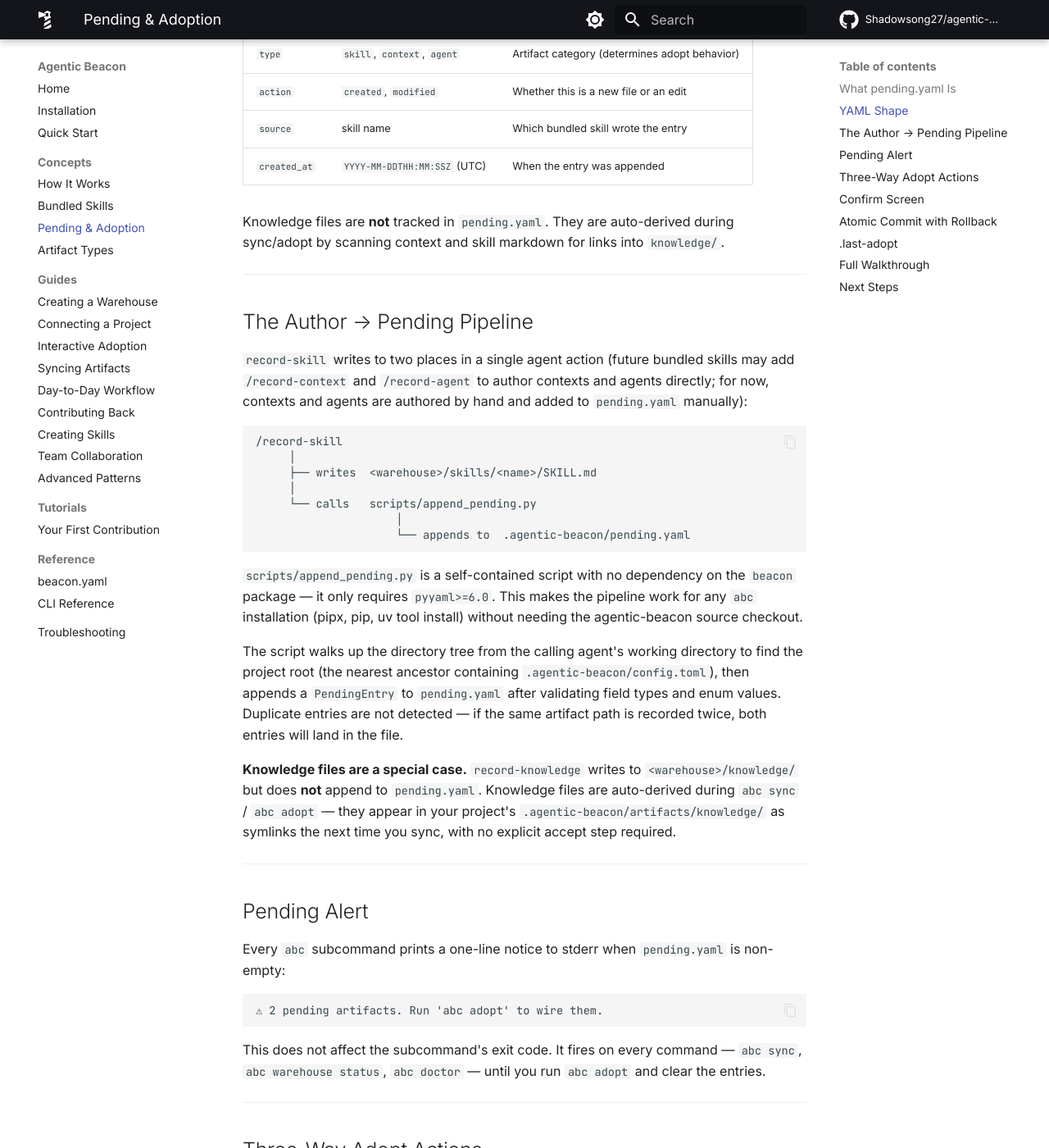
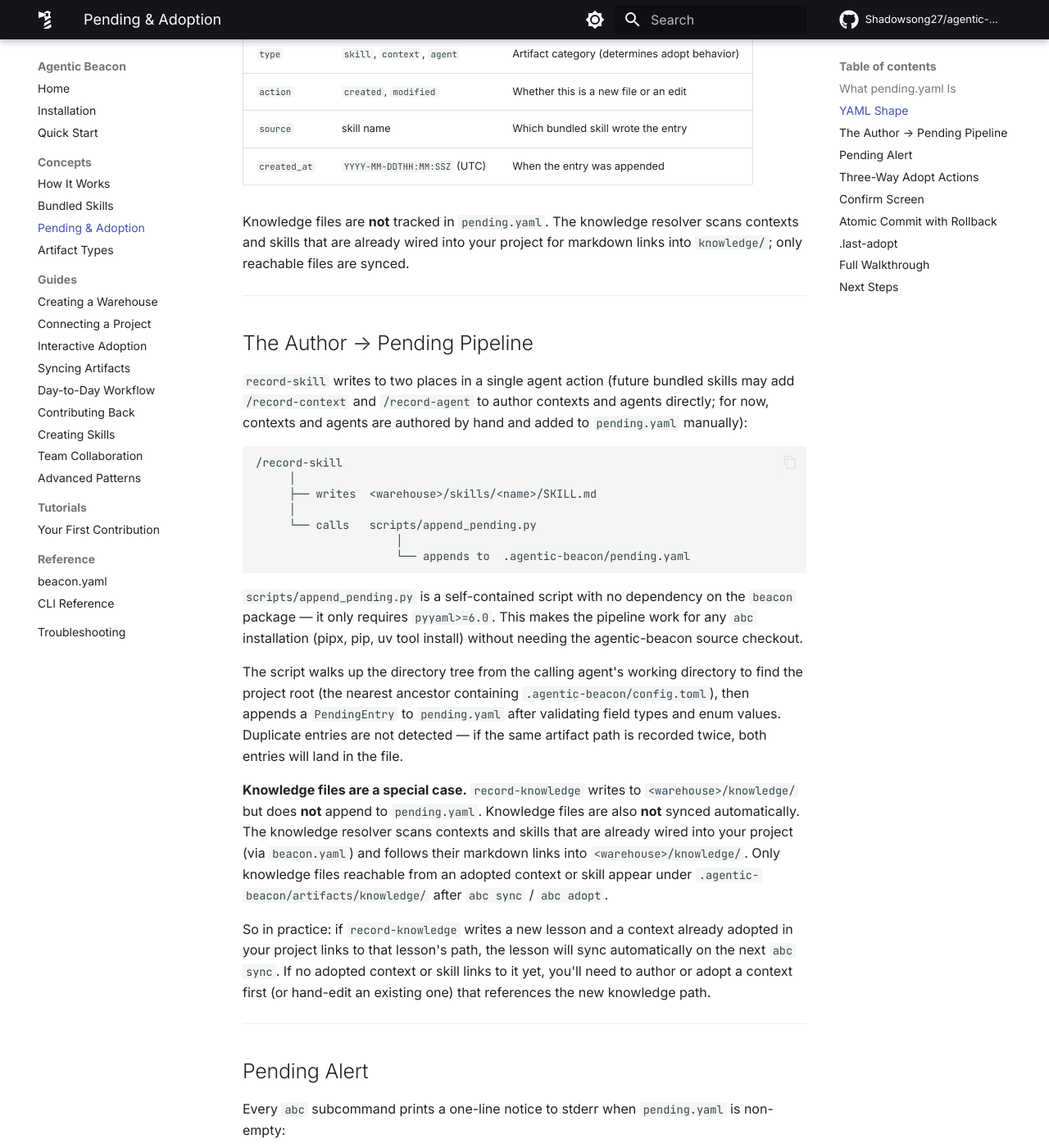
Before and after one commit to Shadowsong27/agentic-beacon, an MkDocs documentation site: the page built from site-docs/concepts/pending-and-adoption.md, in a window 1280 px wide and 1400 px high, scrolled down 967 px. Shown: the whole window at 82% size. Built offline with MkDocs 1.6.1 and Material for MkDocs 9.7.7, drawn with Linux system fonts in a browser that asks for light colours; comment, search, counter and statistics services are not loaded; some of the changed text lies outside the part shown.

Commit message:
docs: precise knowledge resolution + narrow rollback scope (PER-152 review round 6)

```diff
--- a/site-docs/concepts/pending-and-adoption.md
+++ b/site-docs/concepts/pending-and-adoption.md
@@ -33,7 +33,7 @@ pending:
 | `source` | skill name | Which bundled skill wrote the entry |
 | `created_at` | `YYYY-MM-DDTHH:MM:SSZ` (UTC) | When the entry was appended |
 
-Knowledge files are **not** tracked in `pending.yaml`. They are auto-derived during sync/adopt by scanning context and skill markdown for links into `knowledge/`.
+Knowledge files are **not** tracked in `pending.yaml`. The knowledge resolver scans contexts and skills that are already wired into your project for markdown links into `knowledge/`; only reachable files are synced.
 
 ---
 
@@ -55,7 +55,9 @@ Knowledge files are **not** tracked in `pending.yaml`. They are auto-derived dur
 
 The script walks up the directory tree from the calling agent's working directory to find the project root (the nearest ancestor containing `.agentic-beacon/config.toml`), then appends a `PendingEntry` to `pending.yaml` after validating field types and enum values. Duplicate entries are not detected — if the same artifact path is recorded twice, both entries will land in the file.
 
-**Knowledge files are a special case.** `record-knowledge` writes to `<warehouse>/knowledge/` but does **not** append to `pending.yaml`. Knowledge files are auto-derived during `abc sync` / `abc adopt` — they appear in your project's `.agentic-beacon/artifacts/knowledge/` as symlinks the next time you sync, with no explicit accept step required.
+**Knowledge files are a special case.** `record-knowledge` writes to `<warehouse>/knowledge/` but does **not** append to `pending.yaml`. Knowledge files are also **not** synced automatically. The knowledge resolver scans contexts and skills that are already wired into your project (via `beacon.yaml`) and follows their markdown links into `<warehouse>/knowledge/`. Only knowledge files reachable from an adopted context or skill appear under `.agentic-beacon/artifacts/knowledge/` after `abc sync` / `abc adopt`.
+
+So in practice: if `record-knowledge` writes a new lesson and a context already adopted in your project links to that lesson's path, the lesson will sync automatically on the next `abc sync`. If no adopted context or skill links to it yet, you'll need to author or adopt a context first (or hand-edit an existing one) that references the new knowledge path.
 
 ---
 
@@ -111,7 +113,7 @@ Press `Enter` to commit. Press `Escape` or `q` to return to the TUI without writ
 
 ## Atomic Commit with Rollback
 
-The write step is atomic. If anything fails mid-commit — a permission error, an unexpected exception, a signal — Agentic Beacon restores `beacon.yaml`, `pending.yaml`, and `.last-adopt` to their exact pre-commit state. No partial changes are left behind.
+The write step is atomic. If the commit raises an unhandled exception mid-write — disk full, permission error, malformed `beacon.yaml` after the change — the rollback restores `beacon.yaml`, `pending.yaml`, and `.last-adopt` to their pre-commit state. **Limit:** rollback handles caught Python exceptions only. A hard process kill (`SIGKILL`, system crash, or Ctrl-C delivered to an unprotected operation) could leave the commit half-applied. Re-running `abc adopt` is safe and the inconsistency is usually limited to `pending.yaml` vs `beacon.yaml` drift.
 
 ---
 
```
Also changed, not shown: site-docs/concepts/bundled-skills.md (+1 -1 lines).
